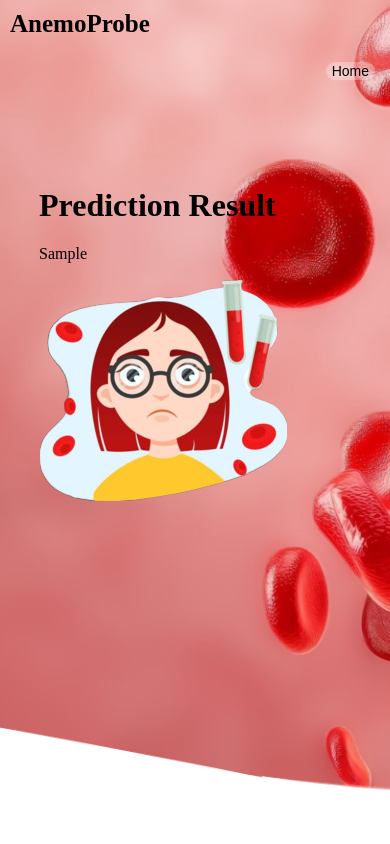
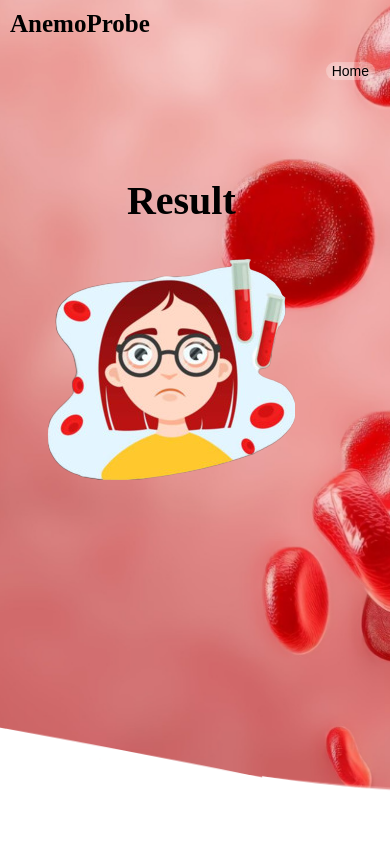
Before and after one commit to jupakulasanjay/AnemiaPrediction, a Flask app: template templates/result.html in a window 390 px wide. Run offline with Flask 3, Linux system fonts and the light colour scheme; the template is opened without the code that fills it: most values are stand-ins (such as "Sample title", 1, 10 or a date in 2020); parts of the project's set-up code (start-up, migrations or seed data) failed here and were passed over.

Commit message:
Result page  Stable UI with responsive

```diff
--- a/templates/result.html
+++ b/templates/result.html
@@ -2,15 +2,15 @@
 <html lang="en">
 
 <head>
-    <meta charset="UTF-8">
-    <meta name="viewport" content="width=device-width, initial-scale=1.0">
+    <meta charset="UTF-8" />
+    <meta name="viewport" content="width=device-width, initial-scale=1.0" />
     <title>Prediction</title>
     <style>
         .main {
             position: relative;
             height: 100vh;
             width: 100%;
-            background-image: url('/static/bg1.png');
+            background-image: url("/static/bg1.png");
             background-size: cover;
             background-position: center;
             position: fixed;
@@ -35,7 +35,6 @@
         }
 
         @media screen and (max-width: 768px) {
-
             .header-container {
                 height: 15%;
             }
@@ -86,7 +85,6 @@
             .btn {
                 margin: 0px 15px;
             }
-
         }
 
         .btn:hover {
@@ -111,15 +109,76 @@
             display: flex;
         }
 
+        .body-container-left {
+            width: 60%;
+            display: flex;
+            flex-direction: column;
+            align-items: center;
+        }
+
+        .result-container {
+            width: 100%;
+            display: flex;
+        }
+
+
         .result-box {
-            height: 50%;
-            margin: 10%;
+            height: 100%;
+            margin: 7% 5% 0% 20%;
+        }
+
+        .bar {
+            width: 0.5%;
+            background-color: black;
+            height: 90%;
+            margin-top: 5%;
+        }
+
+        .result-text {
+            margin-top: 10%;
+            margin-bottom: 0%;
+            height: 10%;
+            margin-left: 5%;
+        }
+
+        .result-answer {
+            margin-top: 5%;
+            margin-left: 5%;
+            font-size: 30px;
+            align-content: center;
+            font-style: italic;
+        }
+
+        @media screen and (max-width: 768px) {
+            .result-container {
+                width: 100%;
+                display: flex;
+                flex-direction: column;
+            }
+
+            .result-text {
+                margin-top: 10%;
+                margin-bottom: 0%;
+                height: 10%;
+                margin-left: 55%;
+                font-size: 20px;
+                margin-bottom: 20px;
+            }
+
+            .result-answer {
+                margin-top: 75%;
+                margin-left: 25%;
+                font-size: 30px;
+                align-content: center;
+                position: absolute;
+                font-style: italic;
+            }
         }
     </style>
 </head>
 
 <script>
-    document.getElementById('spinner-container').style.display = 'flex';
+    document.getElementById("spinner-container").style.display = "flex";
 
     let showForm = false;
 
@@ -134,8 +193,8 @@
     }
 
     function renderFormContainer() {
-        const formContainer = document.querySelector('.form-container');
-        formContainer.style.display = showForm ? 'block' : 'none';
+        const formContainer = document.querySelector(".form-container");
+        formContainer.style.display = showForm ? "block" : "none";
     }
 
     renderFormContainer();
@@ -143,7 +202,6 @@
     function openHome() {
         window.location.href = "http://127.0.0.1:5000/";
     }
-
 </script>
 
 <body>
@@ -158,18 +216,38 @@
         </div>
 
         <div class="body-container">
-            <div class="result-box">
-                <h1>Prediction Result</h1>
-                <p>{{predicted_class}}</p>
-                <img id="result-image"
-                    src="{% if predicted_anemia == 0 %}/static/healthy.png{% else %}/static/Anemic.png{% endif %}"
-                    alt="Result Image">
+            <div class="body-container-left">
+                <div class="result-text">
+                    <h1>Result</h1>
+                </div>
+                <div class="result-container">
+                    <div class="result-box">
+                        <!-- <p>{{predicted_class}}</p> -->
+                        <img id="result-image"
+                            src="{% if predicted_anemia == 0 %}/static/healthy.png{% else %}/static/Anemic.png{% endif %}"
+                            alt="Result Image" />
+                    </div>
+                    <div class="bar"></div>
+                    <div class="result-answer">{% if predicted_class == 0 %}
+                        Non-Anemic
+                        {% elif predicted_class == 1 %}
+                        <span>Hemoglobin Deficiency</span> <br />Anemic
+                        {% elif predicted_class == 2 %}
+                        <span>Iron Deficiency</span> <br />Anemic
+                        {% elif predicted_class == 3 %}
+                        Folate Anemic
+                        {% elif predicted_class == 4 %}
+                        <span>Vitamin B12 Deficiency</span>
+                        <br />
+                        <span>Anemic</span>
+                        {% endif %}
+                    </div>
+
+
+                </div>
             </div>
         </div>
-
-        <div class="spinner-container" id="spinner-container" style="display: none;">
-            <div class="spinner"></div>
-        </div>
+    </div>
     </div>
 </body>
 
```
Also changed, not shown: templates/photos/hi1.png (added).
